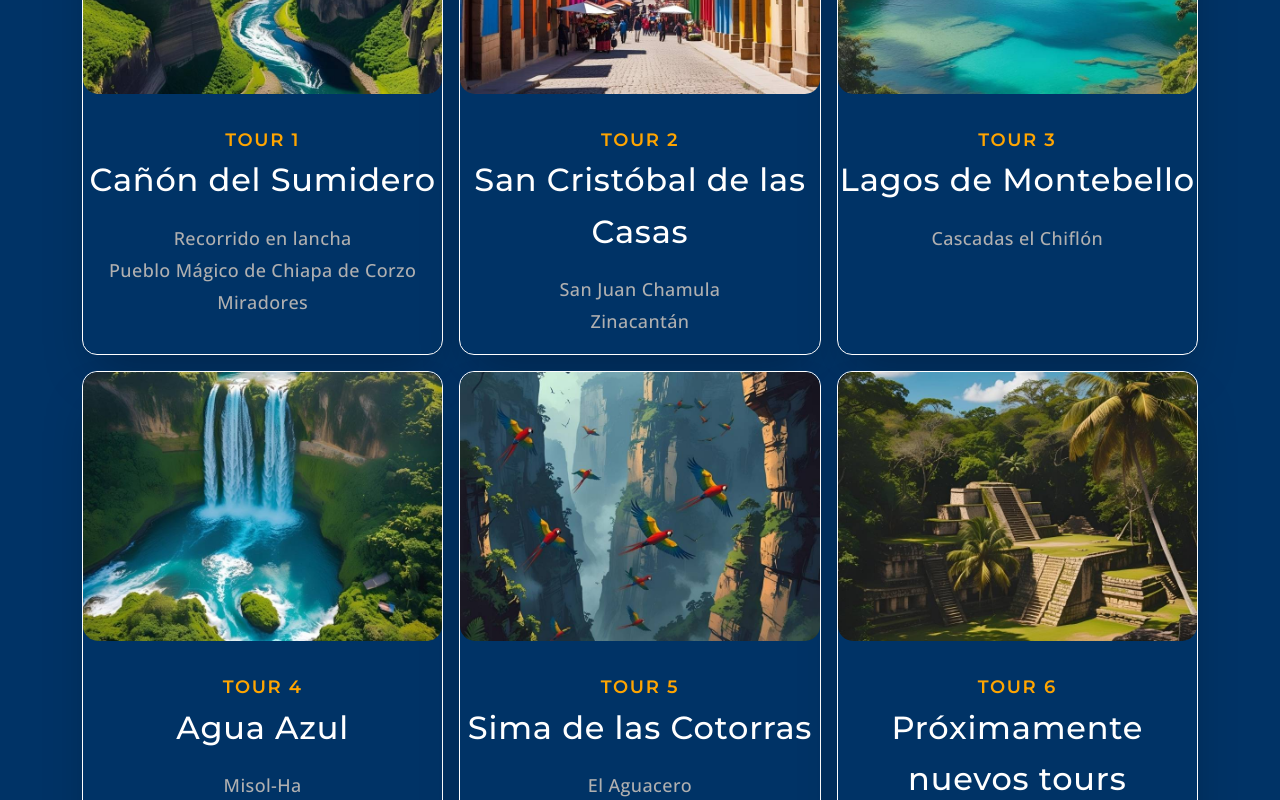
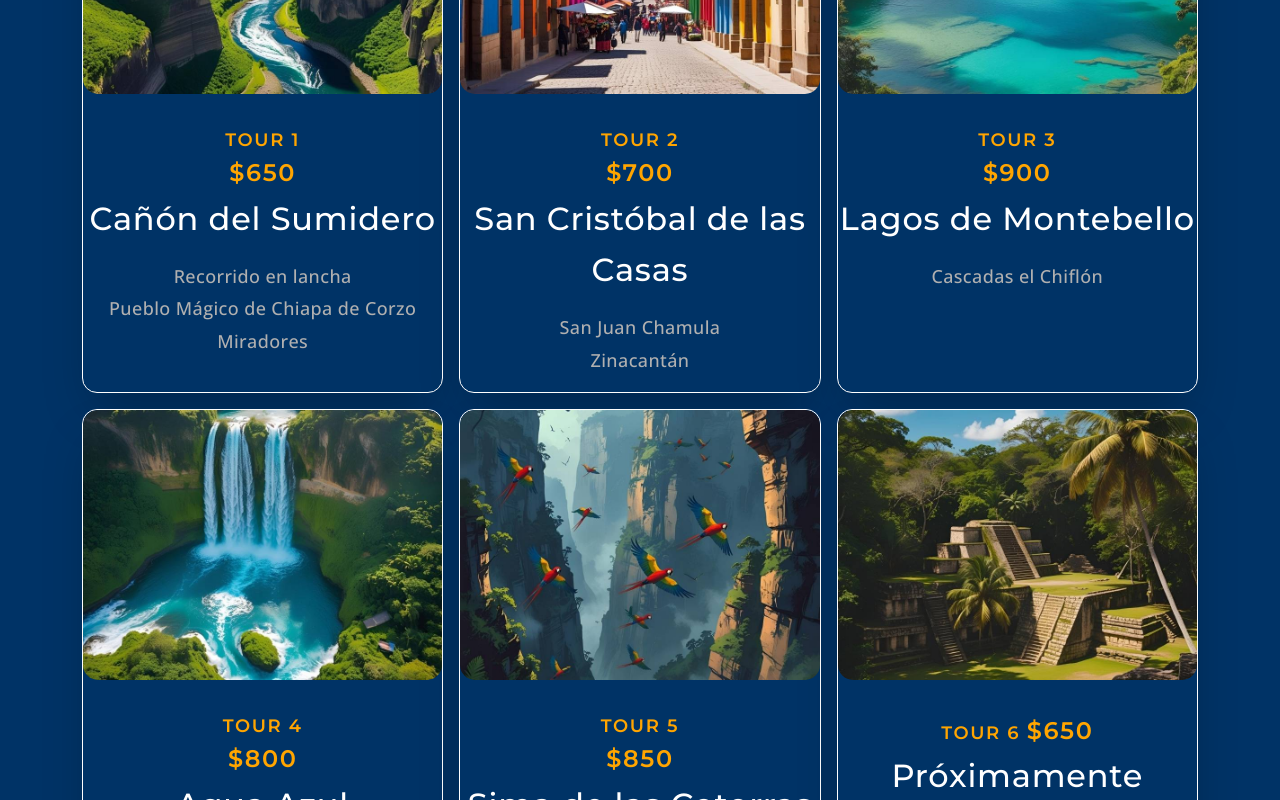
Before and after one commit to 4me7h/cl-lobotours, a React (Create React App) app: page / in a window 1280 px wide. Shown: the part 4040-4840 px from the top of the page. Built offline with nearby package versions, Linux system fonts and the light colour scheme.

Commit message:
content: tours prices

```diff
--- a/src/components/Services.js
+++ b/src/components/Services.js
@@ -42,7 +42,7 @@ export default function Services() {
                   <ul className="boxes boxes--tour mb-5 pb-5">
                     <li className="boxes__item boxes__item--tour">
                       <img src={img01} alt="cañon-del-sumidero" className="boxes__img"/>
-                      <h3 className="text--lead boxes__title--tour">Tour 1</h3>
+                      <h3 className="text--lead boxes__title--tour">Tour 1<br /><span className="boxes__price">$650</span></h3>
                       <h4 className="text--lead boxes__subtitle">Cañón del Sumidero</h4>
                       <p className='text--body boxes__content'>
                         Recorrido en lancha<br/>
@@ -52,7 +52,7 @@ export default function Services() {
                     </li>
                     <li className="boxes__item boxes__item--tour">
                       <img src={img02} alt="cañon-del-sumidero" className="boxes__img"/>
-                      <h3 className="text--lead boxes__title--tour">Tour 2</h3>
+                      <h3 className="text--lead boxes__title--tour">Tour 2<br /><span className="boxes__price">$700</span></h3>
                       <h4 className="text--lead boxes__subtitle">San Cristóbal de las Casas</h4>
                       <p className='text--body boxes__content'>
                         San Juan Chamula<br/>
@@ -61,7 +61,7 @@ export default function Services() {
                     </li>
                     <li className="boxes__item boxes__item--tour">
                       <img src={img03} alt="cañon-del-sumidero" className="boxes__img"/>
-                      <h3 className="text--lead boxes__title--tour">Tour 3</h3>
+                      <h3 className="text--lead boxes__title--tour">Tour 3<br /><span className="boxes__price">$900</span></h3>
                       <h4 className="text--lead boxes__subtitle">Lagos de Montebello</h4>
                       <p className='text--body boxes__content'>
                         Cascadas el Chiflón<br/>
@@ -69,7 +69,7 @@ export default function Services() {
                     </li>
                     <li className="boxes__item boxes__item--tour">
                       <img src={img04} alt="cañon-del-sumidero" className="boxes__img"/>
-                      <h3 className="text--lead boxes__title--tour">Tour 4</h3>
+                      <h3 className="text--lead boxes__title--tour">Tour 4<br /><span className="boxes__price">$800</span></h3>
                       <h4 className="text--lead boxes__subtitle">Agua Azul</h4>
                       <p className='text--body boxes__content'>
                         Misol-Ha<br/>
@@ -78,7 +78,7 @@ export default function Services() {
                     </li>
                     <li className="boxes__item boxes__item--tour">
                       <img src={img05} alt="cañon-del-sumidero" className="boxes__img"/>
-                      <h3 className="text--lead boxes__title--tour">Tour 5</h3>
+                      <h3 className="text--lead boxes__title--tour">Tour 5<br /><span className="boxes__price">$850</span></h3>
                       <h4 className="text--lead boxes__subtitle">Sima de las Cotorras</h4>
                       <p className='text--body boxes__content'>
                         El Aguacero
@@ -86,7 +86,7 @@ export default function Services() {
                     </li>
                     <li className="boxes__item boxes__item--tour">
                       <img src={img06} alt="cañon-del-sumidero" className="boxes__img"/>
-                      <h3 className="text--lead boxes__title--tour">Tour 6</h3>
+                      <h3 className="text--lead boxes__title--tour">Tour 6 <span className="boxes__price">$650</span></h3>
                       <h4 className="text--lead boxes__subtitle">Próximamente nuevos tours</h4>
                       <p className='text--body boxes__content'>
                         Seguro de Viajero<br/>
--- a/src/styles/Boxes.scss
+++ b/src/styles/Boxes.scss
@@ -85,4 +85,8 @@
     &__content {
         color: $dark-text-secondary;
     }
+
+    &__price {
+        font-size: $fs-md;
+    }
 }
```
